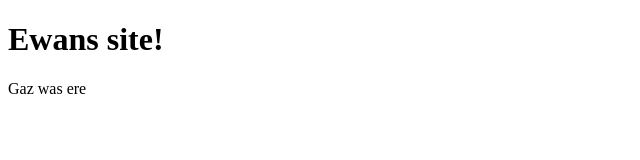
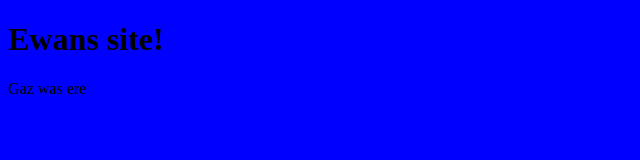
Before and after one commit to Ewan884/ewan884.github.io, a plain HTML site: page index.html in a window 1280 px wide. Shown: the whole page, without its empty margins (0-640 px from the left). Drawn offline with Linux system fonts and the light colour scheme.

Commit message:
Background colour change

```diff
--- a/index.html
+++ b/index.html
@@ -1,6 +1,10 @@
 <!DOCTYPE html>
+<style>
 
+    body {background-color:blue}
+</style>
 <body>
+
 <h1>Ewans site!</h1>
 
 Gaz was ere
```
